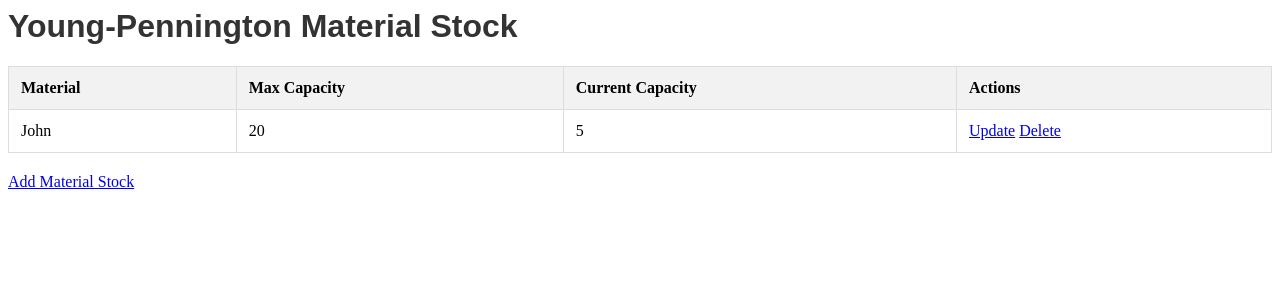
After one commit to fikrirohizam/inventoryApp, a Django app: page /inventoryapp/material-stock-list/1 in a window 1280 px wide. The commit adds this page. Shown: the top 300 px of the page. Run offline with Django 4.2, Linux system fonts and the light colour scheme; data comes from the database, SQL or seed files in the repository.

Commit message:
create view and html template for material stock

```diff
--- a/inventoryApp/models.py
+++ b/inventoryApp/models.py
@@ -48,9 +48,10 @@ class MaterialStock(models.Model):
 
     def __str__(self):
         s = self.store.store_name
+        m = self.material.name
         c = self.current_capacity
-        m = self.max_capacity
-        return ("%s %s/%s" % (s,c,m))
+        mc = self.max_capacity
+        return ("%s (%s) %s/%s" % (s,m,c,mc))
     class Meta:
         unique_together = (('store', 'material'),)
 
--- a/inventoryApp/static/inventoryApp/style.css
+++ b/inventoryApp/static/inventoryApp/style.css
@@ -47,3 +47,21 @@ h1 {
   border-radius: 5px;
   cursor: pointer;
 }
+
+/* Style the table */
+table {
+  border-collapse: collapse;
+  width: 100%;
+  margin-bottom: 20px;
+}
+
+table th,
+table td {
+  padding: 12px;
+  text-align: left;
+  border: 1px solid #ddd;
+}
+
+table th {
+  background-color: #f2f2f2;
+}
--- /dev/null
+++ b/inventoryApp/templates/material_stocks.html
@@ -0,0 +1,34 @@
+{% load static %}
+<link rel="stylesheet" href="{% static 'inventoryApp/style.css' %}">
+
+<h1>{{ store.store_name }} Material Stock</h1>
+
+<table class="table">
+  <thead>
+    <tr>
+      <th>Material</th>
+      <th>Max Capacity</th>
+      <th>Current Capacity</th>
+      <th>Actions</th>
+    </tr>
+  </thead>
+  <tbody>
+    {% for material_stock in material_stocks %}
+    <tr>
+      <td>{{ material_stock.material.name }}</td>
+      <td>{{ material_stock.max_capacity }}</td>
+      <td>{{ material_stock.current_capacity }}</td>
+      <td>
+        <a href="{% url 'update_stock' material_stock.pk %}" class="btn btn-primary">Update</a>
+        <a href="{% url 'delete_stock' material_stock.pk %}" class="btn btn-danger">Delete</a>
+      </td>
+    </tr>
+    {% empty %}
+    <tr>
+      <td colspan="4">No material stock found.</td>
+    </tr>
+    {% endfor %}
+  </tbody>
+</table>
+
+<a href="{% url 'add_stock' store.pk %}" class="btn btn-success">Add Material Stock</a>
--- a/inventoryApp/urls.py
+++ b/inventoryApp/urls.py
@@ -31,4 +31,9 @@ urlpatterns = [
     path('products-add/<int:store_id>', views.add_product, name='add_product'),
     path('products-delete/<int:store_id>/<int:product_id>', views.delete_product, name='delete_product'),
 
+    path('material-stock-list/<int:store_id>', views.MaterialStockView.as_view(), name='store_stocks'),
+    path('material-stock-update/<int:pk>', views.MaterialStockUpdateView.as_view(), name='update_stock'),
+    path('material-stock-delete/<int:pk>', views.MaterialStockDeleteView.as_view(), name='delete_stock'),
+    path('material-stock-add/<int:store_id>', views.MaterialStockCreateView.as_view(), name='add_stock'),
+
 ]
--- a/inventoryApp/views.py
+++ b/inventoryApp/views.py
@@ -1,4 +1,5 @@
 from django.shortcuts import get_object_or_404, redirect, render
+from django.urls import reverse_lazy
 from inventoryApp import forms
 from .models import Material, MaterialStock, Store, Product
 from .serializers import ProductSerializer,RestocksSerializer,UserSigninSerializer,ProductCapacitySerializer,RestockGetSerializer,RestockPostSerializer,SalesSerializer, InventorySerializer,MaterialStockSerializer
@@ -382,7 +383,7 @@ def add_product(request, store_id):
             return redirect('store_products', store_id=store_id)
     else:
         form = forms.AddProductForm()
-    return render("whoa you failed to add")
+    return render("Something went wrong when adding product.")
 
 def delete_product(request, store_id, product_id):
     store = get_object_or_404(Store, pk=store_id)
@@ -394,4 +395,62 @@ def delete_product(request, store_id, product_id):
             return redirect('store_products', store_id=store_id)
     else:
         form = forms.DeleteProductForm()
-    return render("whoa you failed to delete")
+    return render("Something went wrong when deleting product.")
+
+
+class MaterialStockView(generic.TemplateView):
+    template_name = 'material_stocks.html'
+
+    def get_context_data(self, **kwargs):
+        context = super().get_context_data(**kwargs)
+        store_id = self.kwargs['store_id']
+        store = Store.objects.get(pk=store_id)
+        material_stocks = MaterialStock.objects.filter(store=store)
+        context['store'] = store
+        context['material_stocks'] = material_stocks
+        return context
+
+class MaterialStockCreateView(generic.CreateView):
+    model = MaterialStock
+    form_class = forms.MaterialStockAddForm
+    template_name = 'material_stock_form.html'
+
+    def form_valid(self, form):
+        store_id = self.kwargs['store_id']
+        store = Store.objects.get(pk=store_id)
+        material = form.cleaned_data['material']
+        if MaterialStock.objects.filter(store=store, material=material).exists():
+            form.add_error('material', 'Material stock already exists for this store and material.')
+            return self.form_invalid(form)
+        material_stock = form.save(commit=False)
+        material_stock.store = store
+        material_stock.save()
+        return super().form_valid(form)
+
+    def get_form_kwargs(self):
+        kwargs = super().get_form_kwargs()
+        kwargs['store_id'] = self.kwargs['store_id']
+        return kwargs
+
+    def get_success_url(self):
+        store_id = self.kwargs['store_id']
+        return reverse_lazy('store_stocks', kwargs={'store_id': store_id})
+
+class MaterialStockUpdateView(generic.UpdateView):
+    model = MaterialStock
+    form_class = forms.MaterialStockUpdateForm
+    template_name = 'material_stock_form.html'
+    def form_valid(self, form):
+        form.save()
+        return super().form_valid(form)
+
+    def get_success_url(self):
+        store_id = self.object.store.pk
+        return reverse_lazy('store_stocks', kwargs={'store_id': store_id})
+
+class MaterialStockDeleteView(generic.DeleteView):
+    model = MaterialStock
+    template_name = 'material_stock_delete.html'
+    def get_success_url(self):
+        store_id = self.object.store.pk
+        return reverse_lazy('store_stocks', kwargs={'store_id': store_id})
```
Also changed, not shown: inventoryApp/forms.py (+39 -1 lines), inventoryApp/templates/material_stock_delete.html (added, +25 -0 lines), inventoryApp/templates/material_stock_form.html (added, +13 -0 lines). Lines whose indentation alone changed are shown as unchanged.
